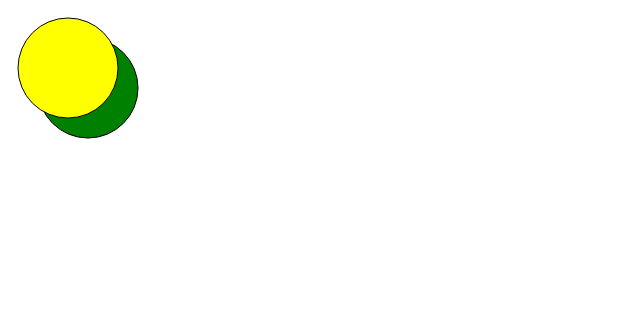
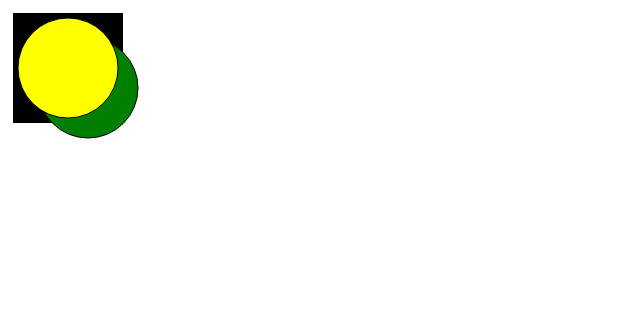
Before and after one commit to YegorDB/TDG, a plain HTML site: page test.html in a window 1280 px wide. Shown: the whole page, without its empty margins (0-640 px from the left). Drawn offline with Linux system fonts and the light colour scheme.

Commit message:
add canvas layer

```diff
--- a/main.css
+++ b/main.css
@@ -9,9 +9,6 @@
 
 
 .tdg-layer {
-  width: inherit;
-  height: inherit;
-
   position: absolute;
   top: 0px;
   left: 0px;
--- a/main.js
+++ b/main.js
@@ -51,19 +51,19 @@ class SVGItem {
 
 
 /**
- * Class representing svg layer.
+ * Base layer class.
+ * @abstract
  * @class
  */
-class SVGLayer {
+class BaseLayer {
 
   /**
-   * Create svg layer.
+   * Create a layer.
    * @constructor
    */
   constructor() {
-    this.element = UTILS.createSvgElement('svg');
+    this.element = this._createElement();
     this.element.classList.add('tdg-layer');
-    this.items = {};
     this._initialZIndex = null;
     this._isShowed = true;
   }
@@ -77,16 +77,22 @@ class SVGLayer {
   }
 
   /**
-   * Add an item.
-   * @param {string} name - Item name.
-   * @param {any Item class instance} item - Item instance.
+   * Create layer element.
+   * @abstract
+   * @return {DOM element} Layer element.
    */
-  addItem(name, item) {
-    if (name in this.items) {
-      throw Error(`Item with name "${name}" already exists.`);
-    }
-    this.items[name] = item;
-    this.element.appendChild(item.element);
+  _createElement() {
+    throw new Error('Need to be implemented by subclass!');
+  }
+
+  /**
+   * Set layer dimentions.
+   * @abstract
+   * @param {integer} width.
+   * @param {integer} height.
+   */
+  setDimensions(width, height) {
+    throw new Error('Need to be implemented by subclass!');
   }
 
   /**
@@ -119,6 +125,89 @@ class SVGLayer {
   hide() {
     this._isShowed = false;
     this.element.classList.add('tdg-hide');
+  }
+}
+
+
+/**
+ * Class representing canvas layer.
+ * @class
+ */
+class CanvasLayer extends BaseLayer {
+
+  /**
+   * Create canvas layer.
+   * @constructor
+   */
+  constructor() {
+    super();
+    this.ctx = this.element.getContext('2d');
+  }
+
+  /**
+   * Create layer element.
+   * @return {canvas element} Layer element.
+   */
+  _createElement() {
+    return document.createElement('canvas');
+  }
+
+  /**
+   * Set layer dimentions.
+   * @param {integer} width.
+   * @param {integer} height.
+   */
+  setDimensions(width, height) {
+    this.element.width = width;
+    this.element.height = height;
+  }
+}
+
+
+/**
+ * Class representing svg layer.
+ * @class
+ */
+class SVGLayer extends BaseLayer {
+
+  /**
+   * Create svg layer.
+   * @constructor
+   */
+  constructor() {
+    super();
+    this.items = {};
+  }
+
+  /**
+   * Create layer element.
+   * @return {svg element} Layer element.
+   */
+  _createElement() {
+    return UTILS.createSvgElement('svg');
+  }
+
+  /**
+   * Set layer dimentions.
+   * @param {integer} width.
+   * @param {integer} height.
+   */
+  setDimensions(width, height) {
+    this.element.style.width = `${width}px`;
+    this.element.style.height = `${height}px`;
+  }
+
+  /**
+   * Add an item.
+   * @param {string} name - Item name.
+   * @param {any Item class instance} item - Item instance.
+   */
+  addItem(name, item) {
+    if (name in this.items) {
+      throw Error(`Item with name "${name}" already exists.`);
+    }
+    this.items[name] = item;
+    this.element.appendChild(item.element);
   }
 }
 
@@ -172,6 +261,7 @@ class Screen {
       throw Error(`Layer with name "${name}" already exists.`);
     }
     layer.setZIndex(Object.keys(this.layers).length);
+    layer.setDimensions(this.dimensions.width, this.dimensions.height);
     this.layers[name] = layer;
     this.element.appendChild(layer.element);
     if (this._activeLayerName) {
--- a/test.html
+++ b/test.html
@@ -16,6 +16,10 @@
     const screen = new Screen('screen-id', {
       dimensions: [300, 300],
     });
+
+    screen.addLayer('background', new CanvasLayer());
+    screen.layers.background.ctx.fillStyle = 'black';
+    screen.layers.background.ctx.fillRect(5, 5, 110, 110);
 
     screen.addLayer('back', new SVGLayer());
     screen.layers.back.addItem('circle', new SVGItem('circle', {
```
